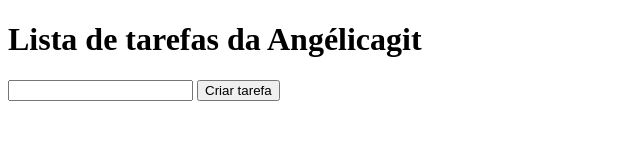
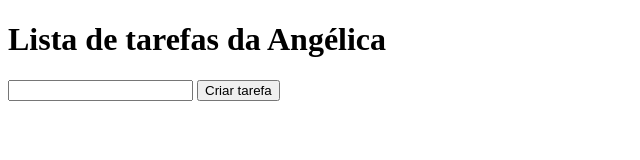
Before and after one commit to AngelEgito/lista-tarefas-pretalab, a plain HTML site: page index.html in a window 1280 px wide. Shown: the full height of the page, 0-640 px from the left. Drawn offline with Linux system fonts and the light colour scheme.

Commit message:
atualizando nome da lista

```diff
--- a/index.html
+++ b/index.html
@@ -7,7 +7,7 @@
     <title>Lista de tarefas da Angélica</title>
 </head>
 <body>
-    <h1>Lista de tarefas da Angélicagit</h1>
+    <h1>Lista de tarefas da Angélica</h1>
     <input type="text" id="nome-tarefa" />
     <button onclick="adicionarTarefa()">
         Criar tarefa
```
